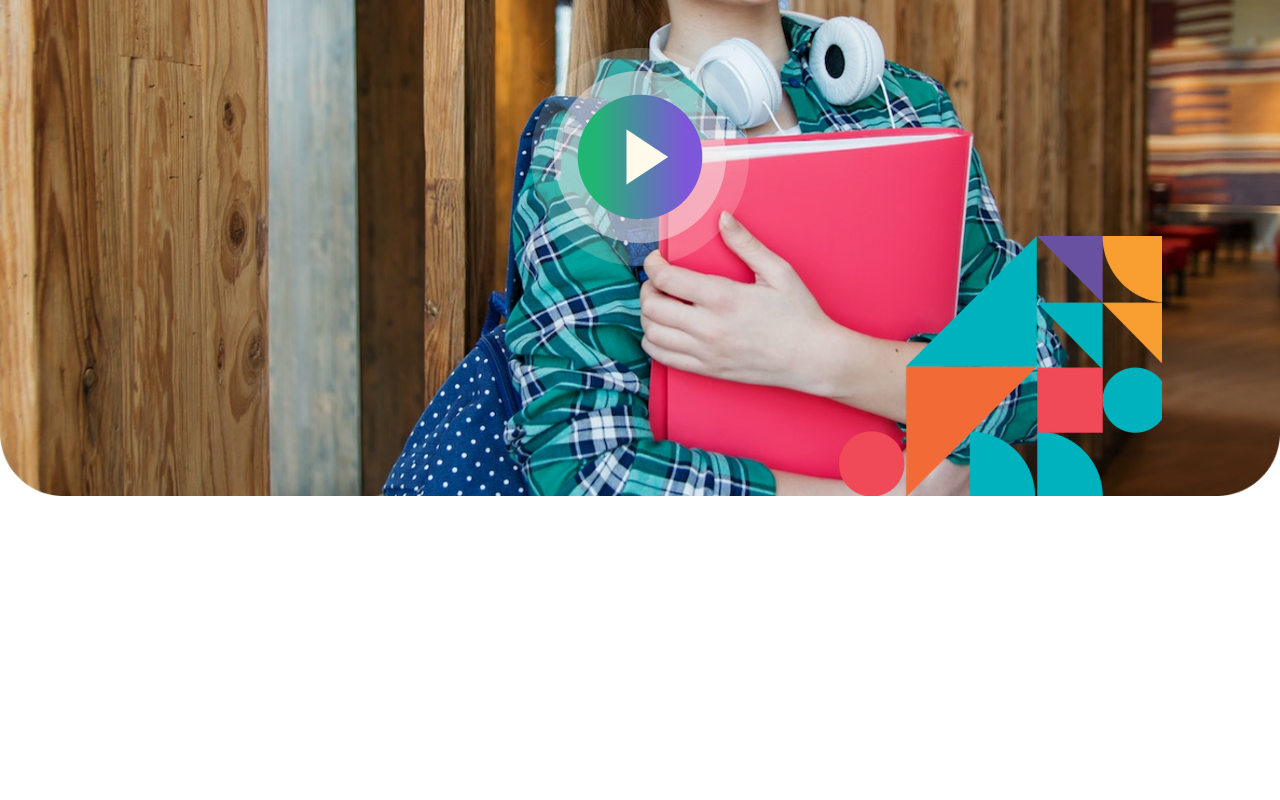
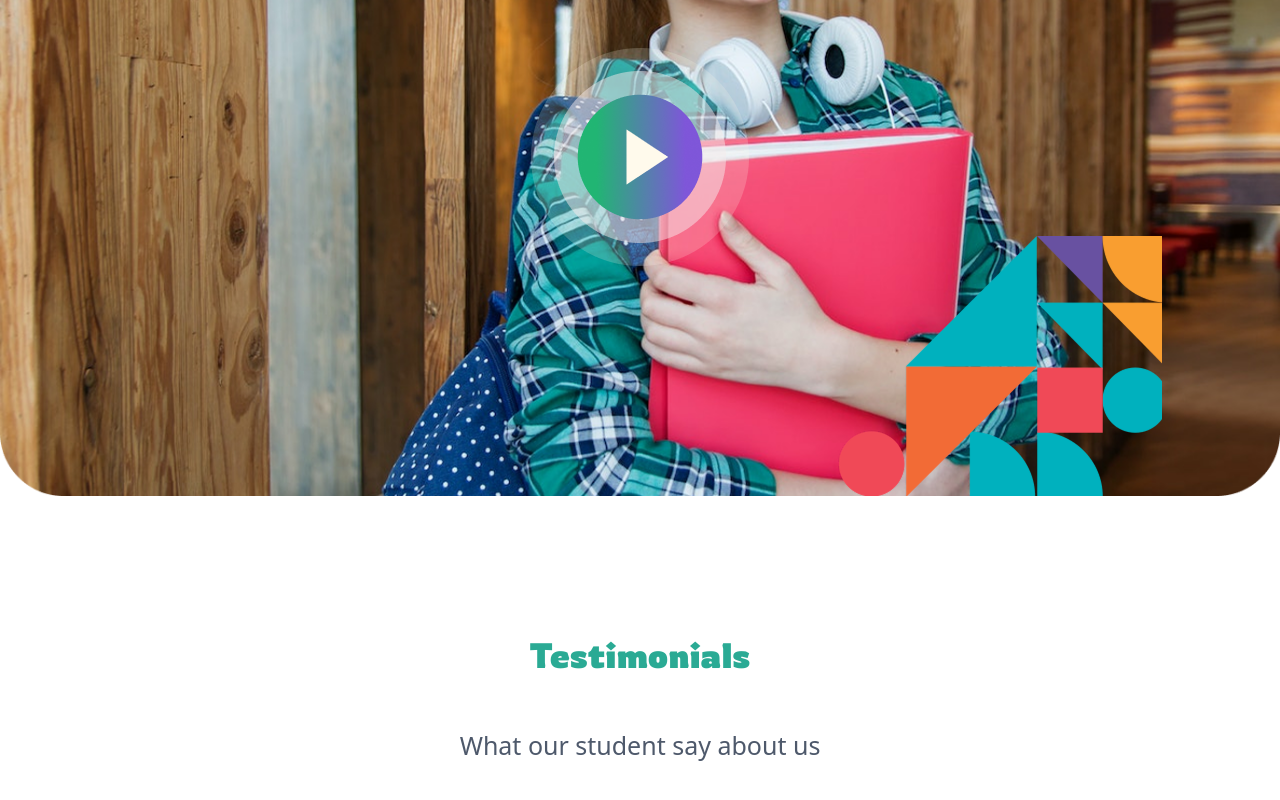
Before and after one commit to shoumen-shomu/edujarr, a Next.js app: page / in a window 1280 px wide. Shown: the part 5244-6044 px from the top of the page. Before the commit the page ends 5872 px from the top, so only its background shows below. Built offline with nearby package versions, Linux system fonts and the light colour scheme.

Commit message:
testimonial heading done

```diff
--- a/src/app/layouts/home/Testimonial.jsx
+++ b/src/app/layouts/home/Testimonial.jsx
@@ -1,9 +1,19 @@
-import React from 'react'
+import Container from "@/app/components/Container";
+import React from "react";
 
 const Testimonial = () => {
   return (
-    <div>Testimonial</div>
-  )
-}
+    <>
+      <section className="mb-36.75">
+        <Container>
+          <div className="text-center">
+            <h2 className="font-rowdies font-bold text-[35px] text-[#2AAA94] leading-13.75">Testimonials</h2>
+            <p className="font-inter font-medium  text-[25px] text-[#4E596B] leading-10 pt-10.5">What our student say about us</p>
+          </div>
+        </Container>
+      </section>
+    </>
+  );
+};
 
-export default Testimonial
+export default Testimonial;
--- a/src/app/page.js
+++ b/src/app/page.js
@@ -7,6 +7,7 @@ import Categories from "./layouts/home/Categories";
 
 import Number from "./layouts/home/Number";
 import Video from "./layouts/home/Video";
+import Testimonial from "./layouts/home/Testimonial";
 
 const page = () => {
   return (
@@ -18,6 +19,7 @@ const page = () => {
       <Categories/>
       <Number/>
       <Video/>
+      <Testimonial/>
     </>
   );
 };
```
